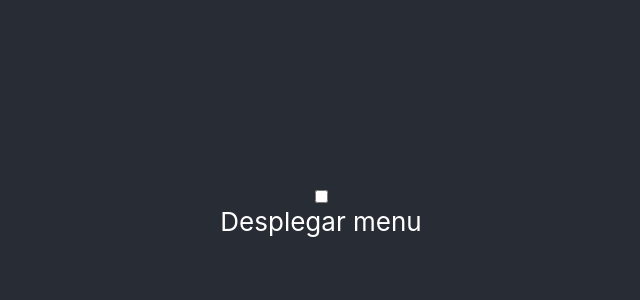
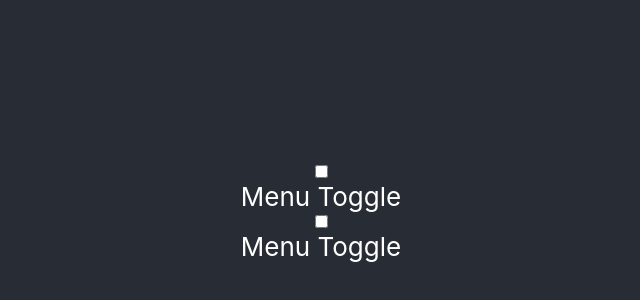
Before and after one commit to SheykoWk/poke-search, a React (Create React App) app: page / in a window 1280 px wide. Shown: the part 188-488 px from the top of the page, without its empty margins (319-959 px from the left). Built offline with nearby package versions, Linux system fonts and the light colour scheme.

Commit message:
renderizado condicional con operadores and y or

```diff
--- a/src/App.js
+++ b/src/App.js
@@ -5,15 +5,26 @@ import Menu from './components/Menu';
 function App() {
 
   const [value, setValue] = useState(false)
-
-
+  const [value2, setValue2] = useState(false)
 
   return (
     <div className="App">
       <header className="App-header">
-        <input type='checkbox' id='menuToggle' value={value} onChange={(e) => setValue(e.target.checked)} />
-        <label htmlFor='menuToggle'>Desplegar menu</label>
-        { value ? <Menu /> : null }
+
+        <input type='checkbox' id='menuToggle' value={value} onChange={(e) => {
+          setValue(e.target.checked)}} />
+        <label htmlFor='menuToggle'>
+          Menu Toggle
+        </label>
+
+
+        <input type='checkbox' id='menuToggle2' value={value2} onChange={(e) => {
+          setValue2(e.target.checked)}} />
+        <label htmlFor='menuToggle2'>
+          Menu Toggle
+        </label>
+
+        { value && value2 ? <Menu /> : null }
       </header>
     </div>
   );
```
